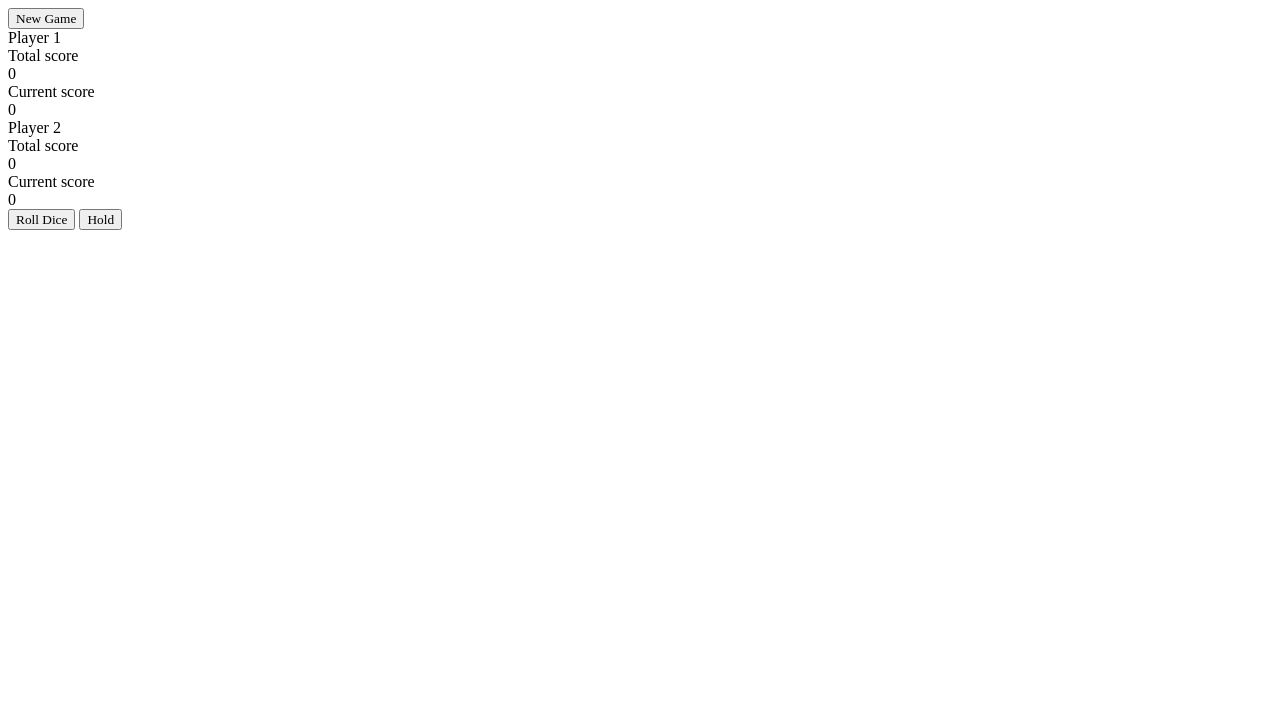
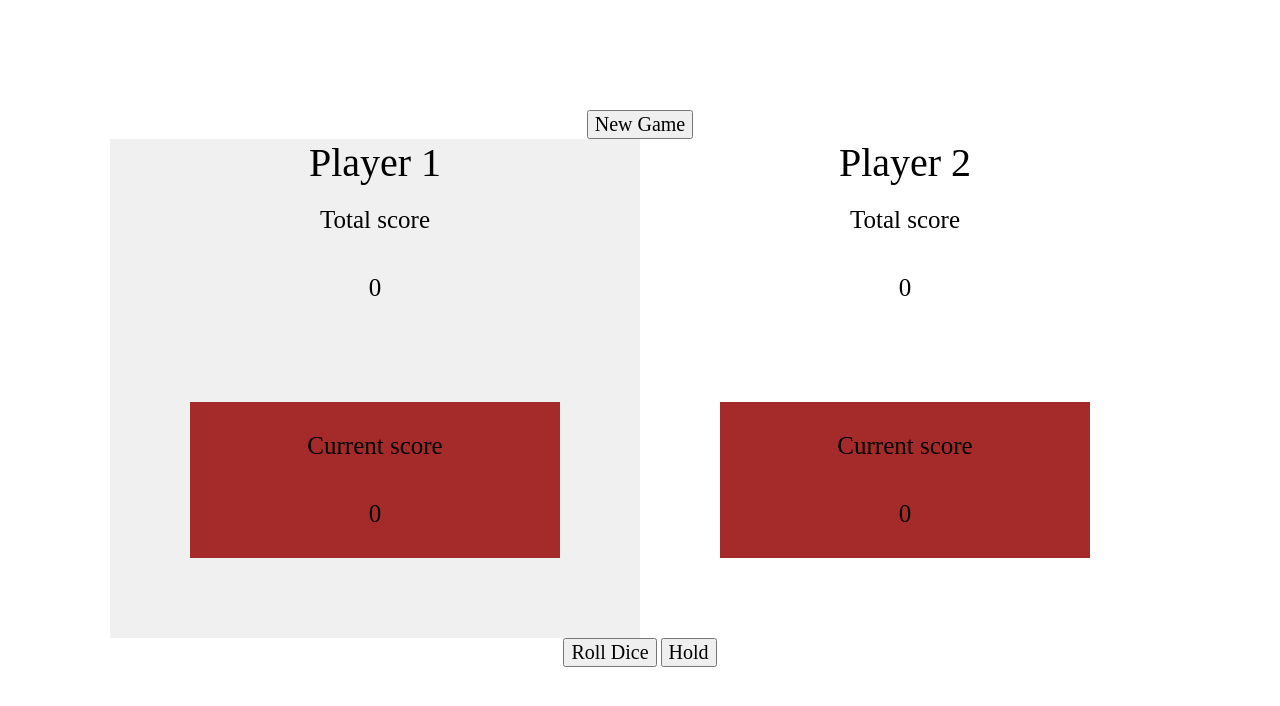
Before and after one commit to Revenge-Rakesh/game, a plain HTML site: page index.html in a window 1280 px wide. Drawn offline with Linux system fonts and the light colour scheme; the site is published under a folder, as on GitHub Pages, so addresses that start at the root find nothing; files whose address does not match are found by name.

Commit message:
Update index.html

```diff
--- a/index.html
+++ b/index.html
@@ -3,7 +3,7 @@
     <head>
     <meta charset="utf-8">
     <meta name="viewport" content="width=device-width,initial-scale=1">
-    <link href="/pig.css" rel="stylesheet">
+    <link href="pig.css" rel="stylesheet">
     <link rel="stylesheet" href="https://cdnjs.cloudflare.com/ajax/libs/font-awesome/4.7.0/css/font-awesome.min.css">
         <title>Small game</title>
     </head>
```
